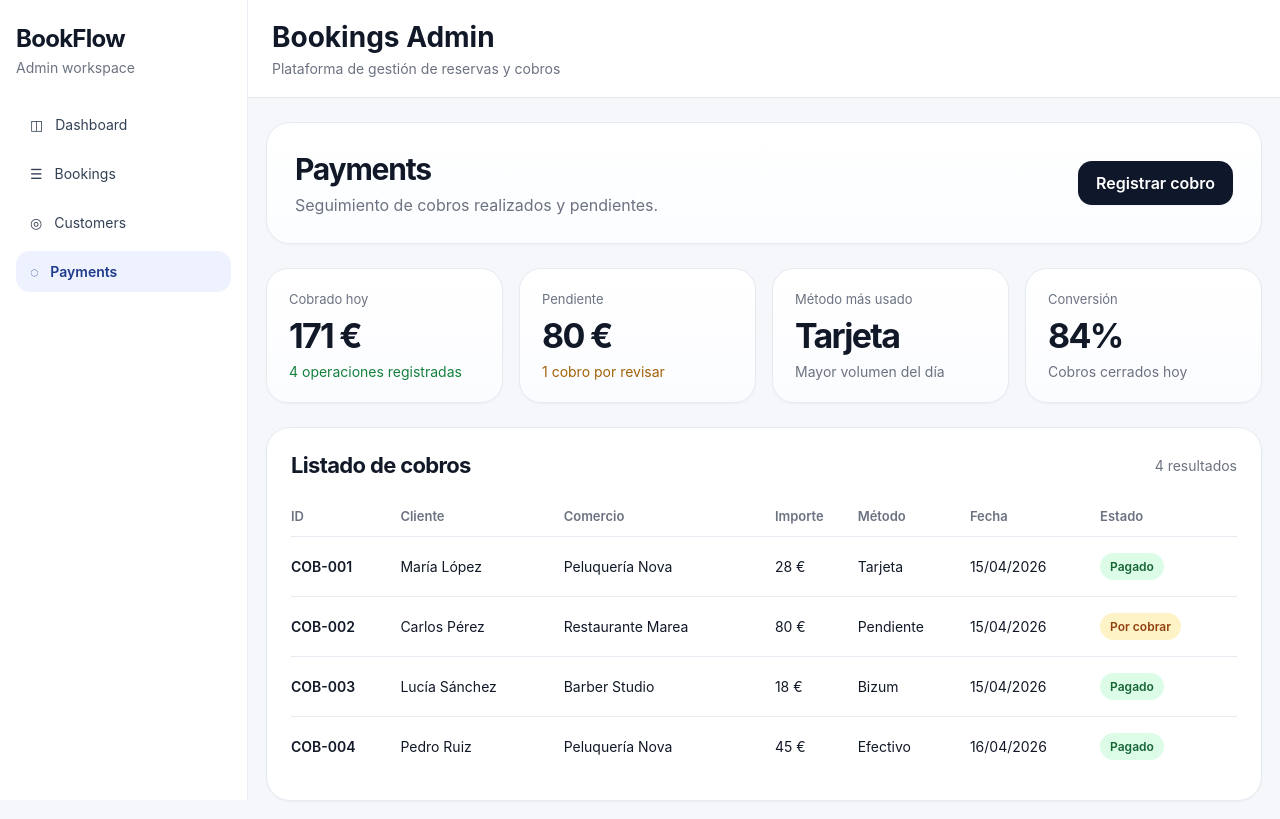
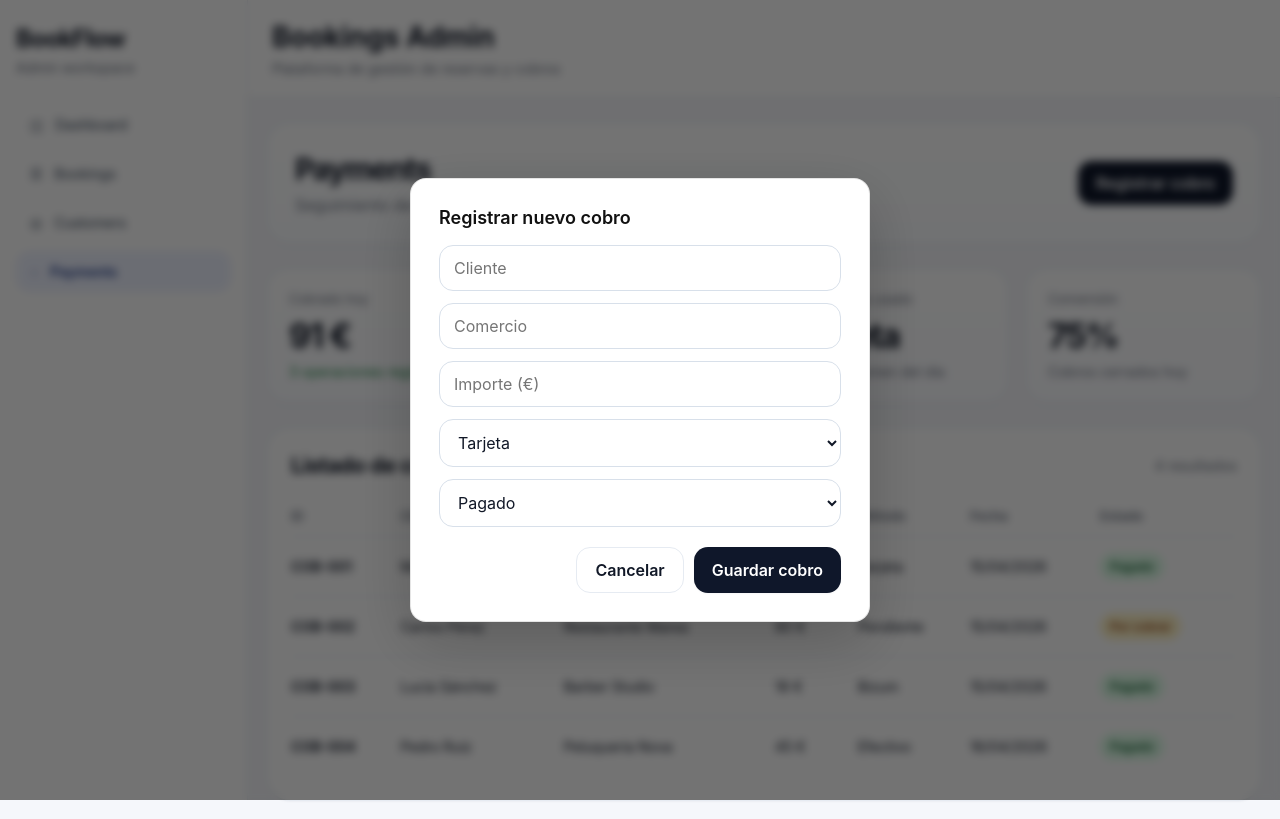
Before and after one commit to AlicanteFutura-504/FrontEnd, a Next.js app: page /payments in a window 1280 px wide. Both pictures are taken after a click on the button "Registrar cobro". Built offline with nearby package versions, Linux system fonts and the light colour scheme.

Commit message:
implementacion de funcionamiento de botones

```diff
--- a/app/(admin)/payments/page.tsx
+++ b/app/(admin)/payments/page.tsx
@@ -1,161 +1,52 @@
+"use client";
+
 /**
  * @fileoverview Página del módulo de Payments (cobros).
- * Muestra KPIs de facturación del día y una tabla con el historial de cobros.
- * Los datos son estáticos (mock) pendientes de integración con la API de pagos.
+ * Transformada en Client Component para permitir la interactividad local.
  * @module app/(admin)/payments/page
  */
 
-// ---------------------------------------------------------------------------
-// Tipos locales
-// ---------------------------------------------------------------------------
+import { useState, useMemo } from "react";
 
-/**
- * Estados posibles de un cobro en el sistema.
- * - `"pending"` → El cobro está pendiente de realizarse.
- * - `"paid"`    → El cobro ya ha sido completado.
- */
 type PaymentStatus = "pending" | "paid";
 
-/**
- * Representa un registro de cobro en la tabla de pagos.
- */
 type Payment = {
-  /** Identificador legible del cobro (ej: `"COB-001"`). */
   id: string;
-  /** Nombre completo del cliente que realiza el pago. */
   client: string;
-  /** Nombre del negocio receptor del pago. */
   business: string;
-  /** Importe del cobro formateado como cadena (ej: `"28 €"`). */
   amount: string;
-  /** Método de pago utilizado (ej: `"Tarjeta"`, `"Bizum"`, `"Efectivo"`). */
   method: string;
-  /** Fecha del cobro en formato `"DD/MM/AAAA"`. */
   date: string;
-  /** Estado actual del cobro. */
   status: PaymentStatus;
 };
 
-// ---------------------------------------------------------------------------
-// Datos mock (pendiente de conexión con la API)
-// ---------------------------------------------------------------------------
-
-/**
- * Lista estática de cobros de ejemplo para la tabla de pagos.
- * @todo Reemplazar por una llamada real a la API de pagos cuando esté disponible.
- */
-const payments: Payment[] = [
-  {
-    id: "COB-001",
-    client: "María López",
-    business: "Peluquería Nova",
-    amount: "28 €",
-    method: "Tarjeta",
-    date: "15/04/2026",
-    status: "paid",
-  },
-  {
-    id: "COB-002",
-    client: "Carlos Pérez",
-    business: "Restaurante Marea",
-    amount: "80 €",
-    method: "Pendiente",
-    date: "15/04/2026",
-    status: "pending",
-  },
-  {
-    id: "COB-003",
-    client: "Lucía Sánchez",
-    business: "Barber Studio",
-    amount: "18 €",
-    method: "Bizum",
-    date: "15/04/2026",
-    status: "paid",
-  },
-  {
-    id: "COB-004",
-    client: "Pedro Ruiz",
-    business: "Peluquería Nova",
-    amount: "45 €",
-    method: "Efectivo",
-    date: "16/04/2026",
-    status: "paid",
-  },
+const initialPayments: Payment[] = [
+  { id: "COB-001", client: "María López", business: "Peluquería Nova", amount: "28", method: "Tarjeta", date: "15/04/2026", status: "paid" },
+  { id: "COB-002", client: "Carlos Pérez", business: "Restaurante Marea", amount: "80", method: "Pendiente", date: "15/04/2026", status: "pending" },
+  { id: "COB-003", client: "Lucía Sánchez", business: "Barber Studio", amount: "18", method: "Bizum", date: "15/04/2026", status: "paid" },
+  { id: "COB-004", client: "Pedro Ruiz", business: "Peluquería Nova", amount: "45", method: "Efectivo", date: "16/04/2026", status: "paid" },
 ];
 
-// ---------------------------------------------------------------------------
-// Subcomponentes internos
-// ---------------------------------------------------------------------------
-
-/**
- * Props del componente `KpiCard`.
- */
 interface KpiCardProps {
-  /** Título descriptivo del indicador (ej: "Cobrado hoy"). */
   title: string;
-  /** Valor principal a destacar (ej: `"171 €"` o `"84%"`). */
   value: string;
-  /** Texto secundario informativo mostrado debajo del valor. */
   subtitle: string;
-  /**
-   * Variante visual opcional que colorea el subtítulo:
-   * - `"positive"` → verde (buen resultado).
-   * - `"warning"`  → amarillo/naranja (requiere atención).
-   * - `undefined`  → color neutro por defecto.
-   */
   variant?: "positive" | "warning";
 }
 
-/**
- * Componente KpiCard.
- * Tarjeta de indicador clave de rendimiento (KPI) para el módulo de Payments.
- * Muestra una métrica financiera con título, valor y subtítulo opcionales.
- *
- * @param {KpiCardProps} props - Props del componente.
- * @returns {JSX.Element} Una tarjeta con el indicador financiero.
- */
-function KpiCard({
-  title,
-  value,
-  subtitle,
-  variant,
-}: KpiCardProps) {
+function KpiCard({ title, value, subtitle, variant }: KpiCardProps) {
   return (
     <div className="kpi-card">
       <p className="kpi-card__label">{title}</p>
       <h3 className="kpi-card__value">{value}</h3>
-      <p
-        className={`kpi-card__meta ${
-          variant === "positive"
-            ? "kpi-card__meta--positive"
-            : variant === "warning"
-              ? "kpi-card__meta--warning"
-              : ""
-        }`}
-      >
+      <p className={`kpi-card__meta ${variant === "positive" ? "kpi-card__meta--positive" : variant === "warning" ? "kpi-card__meta--warning" : ""}`}>
         {subtitle}
       </p>
     </div>
   );
 }
 
-/**
- * Props del componente `Badge`.
- */
-interface BadgeProps {
-  /** Estado del cobro a representar visualmente. */
-  status: PaymentStatus;
-}
-
-/**
- * Componente Badge.
- * Renderiza una etiqueta visual coloreada según el estado del cobro.
- * Mapea `"pending"` → clase `badge--pending` y `"paid"` → clase `badge--confirmed`.
- *
- * @param {BadgeProps} props - Props del componente.
- * @returns {JSX.Element} Un `<span>` con la clase CSS y el texto de estado.
- */
-function Badge({ status }: BadgeProps) {
+function Badge({ status }: { status: PaymentStatus }) {
   return (
     <span className={`badge badge--${status === "pending" ? "pending" : "confirmed"}`}>
       {status === "pending" ? "Por cobrar" : "Pagado"}
@@ -163,62 +54,96 @@ function Badge({ status }: BadgeProps) {
   );
 }
 
-// ---------------------------------------------------------------------------
-// Página principal
-// ---------------------------------------------------------------------------
+export default function PaymentsPage() {
+  const [payments, setPayments] = useState<Payment[]>(initialPayments);
+  const [isModalOpen, setIsModalOpen] = useState(false);
 
-/**
- * Página del módulo de Payments (cobros).
- * Muestra KPIs de facturación del día y una tabla con el histórico de cobros,
- * con indicación visual del estado de cada operación.
- *
- * @remarks
- * Actualmente usa datos estáticos (mock). Pendiente de integración con la API de pagos.
- *
- * @returns {JSX.Element} El panel completo del módulo de cobros.
- */
-export default function PaymentsPage() {
+  const [newPayment, setNewPayment] = useState({ client: "", business: "", amount: "", method: "Tarjeta", status: "paid" as PaymentStatus });
+
+  // Cálculos dinámicos para los KPIs
+  const kpis = useMemo(() => {
+    let cobrado = 0;
+    let pendiente = 0;
+    let pagadosCount = 0;
+    let pendientesCount = 0;
+
+    payments.forEach(p => {
+      const val = parseFloat(p.amount) || 0;
+      if (p.status === "paid") {
+        cobrado += val;
+        pagadosCount++;
+      } else {
+        pendiente += val;
+        pendientesCount++;
+      }
+    });
+
+    const conversion = payments.length > 0 ? Math.round((pagadosCount / payments.length) * 100) : 0;
+
+    return { cobrado, pendiente, pagadosCount, pendientesCount, conversion };
+  }, [payments]);
+
+  function handleCreate(e: React.FormEvent) {
+    e.preventDefault();
+    const date = new Date().toLocaleDateString("es-ES");
+    const id = `COB-00${payments.length + 1}`;
+    setPayments([{ ...newPayment, id, date, amount: newPayment.amount }, ...payments]);
+    setIsModalOpen(false);
+    setNewPayment({ client: "", business: "", amount: "", method: "Tarjeta", status: "paid" });
+  }
+
   return (
     <div className="page-stack">
-      {/* Hero: título de sección + botón de acción principal */}
       <section className="page-hero">
         <div>
           <h2>Payments</h2>
           <p>Seguimiento de cobros realizados y pendientes.</p>
         </div>
-
-        <button className="primary-btn" type="button">
+        <button className="primary-btn" type="button" onClick={() => setIsModalOpen(true)}>
           Registrar cobro
         </button>
       </section>
 
-      {/* KPIs de facturación */}
+      {isModalOpen && (
+        <div className="modal-backdrop" onClick={(e) => { if (e.target === e.currentTarget) setIsModalOpen(false) }}>
+          <div className="modal-card">
+            <h3 className="modal-title" style={{ marginBottom: 16 }}>Registrar nuevo cobro</h3>
+            <form onSubmit={handleCreate} style={{ display: "flex", flexDirection: "column", gap: 12 }}>
+              <input required className="input" placeholder="Cliente" value={newPayment.client} onChange={e => setNewPayment({...newPayment, client: e.target.value})} />
+              <input required className="input" placeholder="Comercio" value={newPayment.business} onChange={e => setNewPayment({...newPayment, business: e.target.value})} />
+              <input required type="number" min="0" step="0.01" className="input" placeholder="Importe (€)" value={newPayment.amount} onChange={e => setNewPayment({...newPayment, amount: e.target.value})} />
+              <select className="select" value={newPayment.method} onChange={e => setNewPayment({...newPayment, method: e.target.value})}>
+                <option value="Tarjeta">Tarjeta</option>
+                <option value="Efectivo">Efectivo</option>
+                <option value="Bizum">Bizum</option>
+                <option value="Transferencia">Transferencia</option>
+                <option value="Pendiente">Pendiente</option>
+              </select>
+              <select className="select" value={newPayment.status} onChange={e => setNewPayment({...newPayment, status: e.target.value as PaymentStatus})}>
+                <option value="paid">Pagado</option>
+                <option value="pending">Por cobrar</option>
+              </select>
+              <div className="modal-actions" style={{ marginTop: 8 }}>
+                <button type="button" className="secondary-btn" onClick={() => setIsModalOpen(false)}>Cancelar</button>
+                <button type="submit" className="primary-btn">Guardar cobro</button>
+              </div>
+            </form>
+          </div>
+        </div>
+      )}
+
       <section className="kpi-grid">
-        <KpiCard
-          title="Cobrado hoy"
-          value="171 €"
-          subtitle="4 operaciones registradas"
-          variant="positive"
-        />
-        <KpiCard
-          title="Pendiente"
-          value="80 €"
-          subtitle="1 cobro por revisar"
-          variant="warning"
-        />
+        <KpiCard title="Cobrado hoy" value={`${kpis.cobrado} €`} subtitle={`${kpis.pagadosCount} operaciones registradas`} variant="positive" />
+        <KpiCard title="Pendiente" value={`${kpis.pendiente} €`} subtitle={`${kpis.pendientesCount} cobros por revisar`} variant="warning" />
         <KpiCard title="Método más usado" value="Tarjeta" subtitle="Mayor volumen del día" />
-        <KpiCard title="Conversión" value="84%" subtitle="Cobros cerrados hoy" />
+        <KpiCard title="Conversión" value={`${kpis.conversion}%`} subtitle="Cobros cerrados hoy" />
       </section>
 
-      {/* Tabla de cobros */}
       <section className="section-card">
         <div className="panel-title-row">
           <h3 className="panel-title">Listado de cobros</h3>
-          <span style={{ color: "#6b7280", fontSize: 14 }}>
-            {payments.length} resultados
-          </span>
+          <span style={{ color: "#6b7280", fontSize: 14 }}>{payments.length} resultados</span>
         </div>
-
         <table className="data-table">
           <thead>
             <tr>
@@ -237,12 +162,10 @@ export default function PaymentsPage() {
                 <td style={{ fontWeight: 600 }}>{payment.id}</td>
                 <td>{payment.client}</td>
                 <td>{payment.business}</td>
-                <td>{payment.amount}</td>
+                <td>{payment.amount} €</td>
                 <td>{payment.method}</td>
                 <td>{payment.date}</td>
-                <td>
-                  <Badge status={payment.status} />
-                </td>
+                <td><Badge status={payment.status} /></td>
               </tr>
             ))}
           </tbody>
```
Also changed, not shown: app/(admin)/customers/page.tsx (+77 -88 lines), app/(admin)/dashboard/page.tsx (+32 -153 lines).
